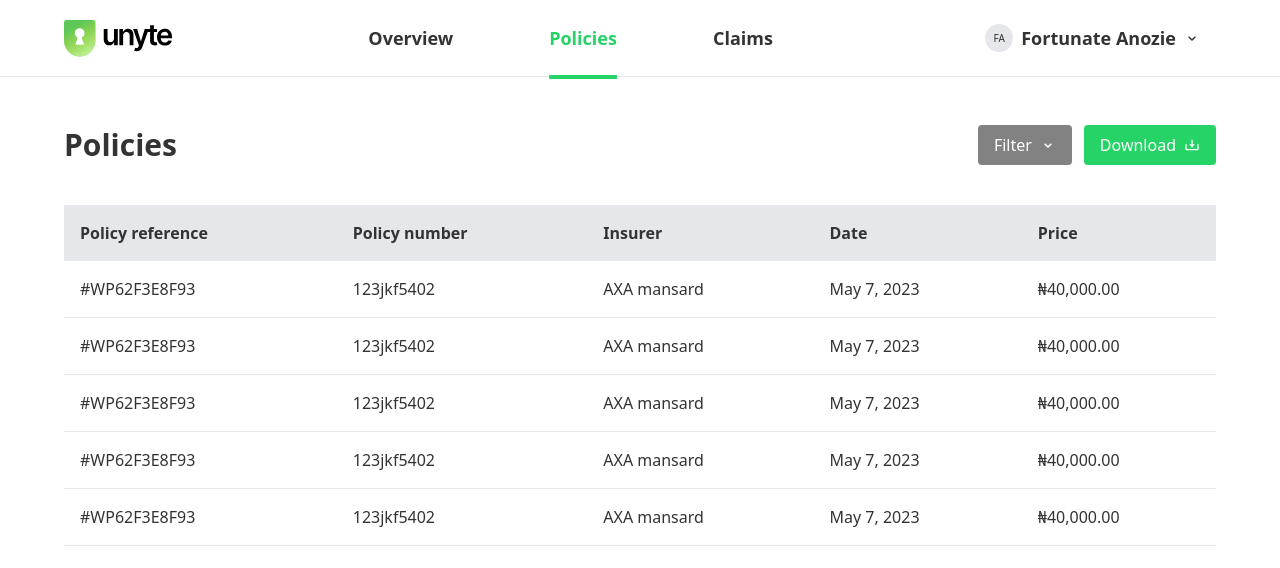
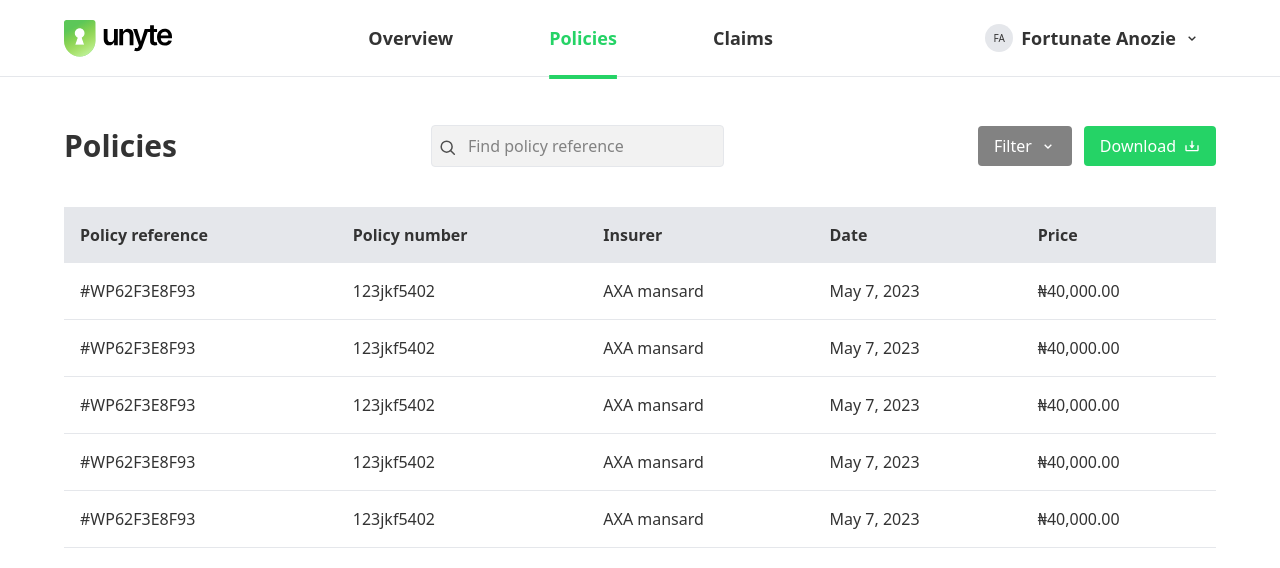
Before and after one commit to UnyteAfrica/unyte-reconciliations-frontend, a React (Vite) app: page /policies in a window 1280 px wide. Shown: the top 568 px of the page. Built offline with nearby package versions, Linux system fonts and the light colour scheme.

Commit message:
worked on the policies, 60% complete, worked on searchbar component, 75% complete

```diff
--- a/package.json
+++ b/package.json
@@ -12,6 +12,7 @@
   "dependencies": {
     "apexcharts": "^3.40.0",
     "file-saver": "^2.0.5",
+    "lodash": "^4.17.21",
     "react": "^18.2.0",
     "react-apexcharts": "^1.4.0",
     "react-dom": "^18.2.0",
--- a/src/Components/Pagination.jsx
+++ b/src/Components/Pagination.jsx
@@ -1,10 +1,34 @@
+import _ from "lodash";
+import PropTypes from "prop-types";
 
-function Pagination() {
-    return (
-        <>
+function Pagination({ itemsCount, pageSize, onPageChange, currentPage }) {
+  const pagesCount = Math.ceil(itemsCount / pageSize);
+  if (pagesCount === 1) return null;
+  const pages = _.range(1, pagesCount + 1);
 
-        </>
-    )
+  return (
+    <nav>
+      <ul>
+        {pages.map((page) => (
+          <li
+            className={page === currentPage ? "page-item active" : "page-item"}
+            key={page}
+          >
+            <a className="page-link" onClick={() => onPageChange(page)}>
+              {page}
+            </a>
+          </li>
+        ))}
+      </ul>
+    </nav>
+  );
 }
 
+Pagination.propTypes = {
+  itemsCount: PropTypes.number.isRequired,
+  pageSize: PropTypes.number.isRequired,
+  currentPage: PropTypes.number.isRequired,
+  onPageChange: PropTypes.func.isRequired,
+};
+
 export default Pagination;
--- a/src/Components/SearchBar.jsx
+++ b/src/Components/SearchBar.jsx
@@ -0,0 +1,23 @@
+import { useState } from "react";
+import PropTypes from "prop-types";
+
+import SearchIcon from "../assets/icons/SearchIcon.svg";
+function SearchBar({ handleSearch, placeholder }) {
+    const [value, setValue] = useState("")
+  return (
+    <form onSubmit={handleSearch}>
+      <div className="relative">
+        <input type="search" placeholder={placeholder} className="border rounded bg-[#F2F2F2] pl-9 px-6 py-2 placeholder:text-[#828282] text-opacity-20"/>
+        <img src={SearchIcon} alt="search icon" className="absolute top-3.5 left-2" value={value} onChange={(e) => setValue(e.target.value)}/>
+      </div>
+    </form>
+  );
+}
+
+SearchBar.propTypes = {
+  handleSearch: PropTypes.func.isRequired,
+  placeholder: PropTypes.string,
+  value: PropTypes.string,
+};
+
+export default SearchBar;
--- a/src/Pages/Policies.jsx
+++ b/src/Pages/Policies.jsx
@@ -1,8 +1,11 @@
 import { useState, useEffect } from "react";
 import FilterBtn from "../Components/FilterBtn";
 import DownloadBtn from "../Components/DownloadBtn";
+import Pagination from "../Components/Pagination";
 
 import Table from "../Components/Table";
+import SearchBar from "../Components/SearchBar";
+//import { paginate } from "../utils/paginate";
 
 function Policies() {
   const tableHead = [
@@ -13,6 +16,18 @@ function Policies() {
     "Price",
   ];
   const [tableBody, setTableBody] = useState([]);
+  const [currentPage, setCurrentPage] = useState(1);
+
+  const handleSearch = () => {
+    //
+  }
+
+  const pageSize = 10;
+  const count = tableBody.length;
+
+  const handlePageChange = (page) => {
+    setCurrentPage(page);
+  }
 
   useEffect(() => {
     setTableBody([
@@ -60,13 +75,17 @@ function Policies() {
           <span className="text-3xl text-[#333333] font-semibold">
             Policies
           </span>
+          <SearchBar handleSearch={handleSearch} placeholder="Find policy reference" />
           <div id="dates" className="flex flex-row items-center space-x-3">
             <FilterBtn />
             <DownloadBtn />
           </div>
         </div>
-        <div id="policies-table">
+        <div id="policies-table" className="mb-10">
           <Table tableHead={tableHead} tableBody={tableBody} />
+        </div>
+        <div className="mb-40">
+            <Pagination itemsCount={count} pageSize={pageSize} onPageChange={handlePageChange} currentPage={currentPage}/>
         </div>
       </div>
     </>
--- /dev/null
+++ b/src/utils/paginate.js
@@ -0,0 +1,6 @@
+import _ from "lodash";
+
+export function paginate(items, pageNumber, pageSize) {
+    const startIndex = (pageNumber - 1) * pageSize;
+    return _(items).slice(startIndex).take(pageSize).value();
+}
```
Also changed, not shown: src/assets/Icons/SearchIcon.svg (added), 1 other file (tests, documents, lock files or other folders).
